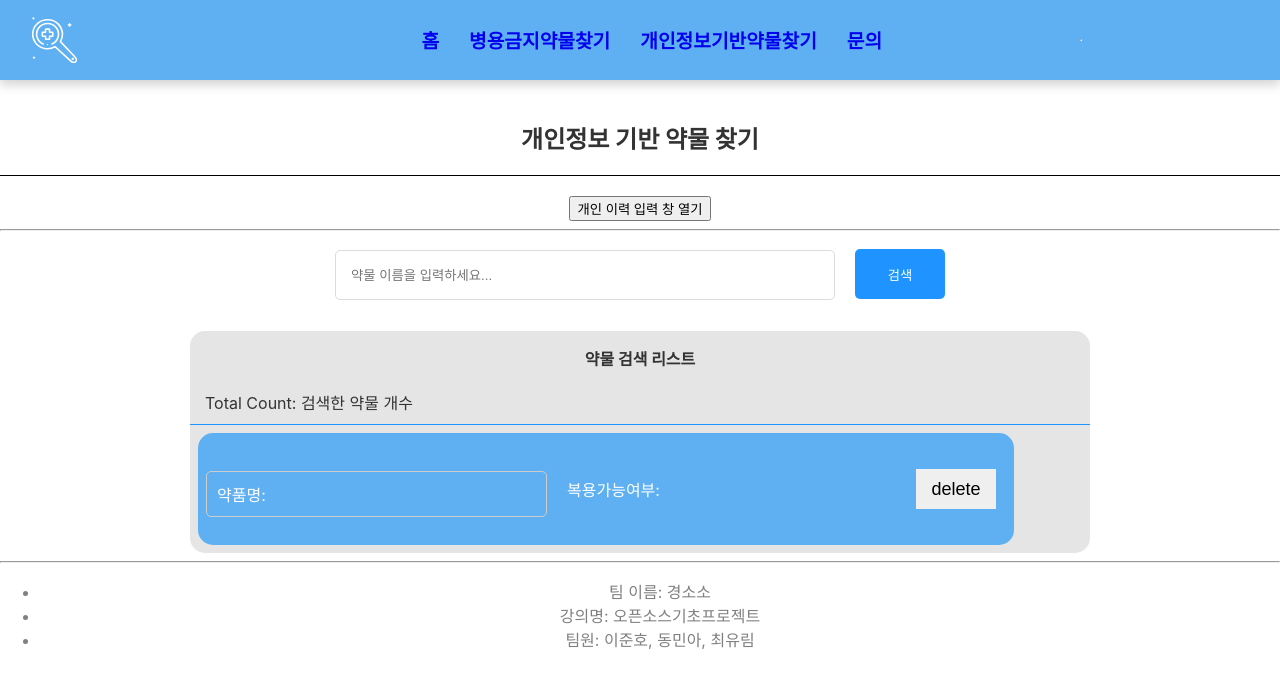
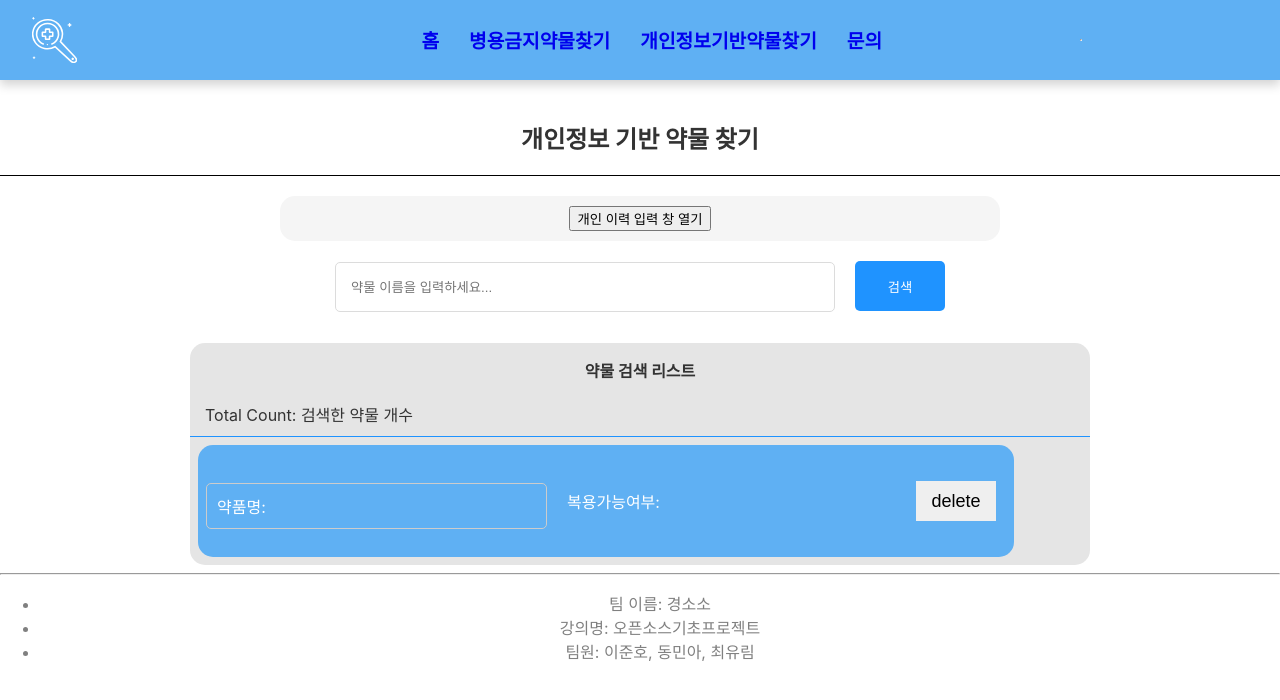
Before and after one commit to LovellR/GSS_Project, a React (Create React App) app in the folder oss-project/: page /detail in a window 1280 px wide. Shown: the top 700 px of the page. Built offline with nearby package versions, Linux system fonts and the light colour scheme.

Commit message:
스타일링

```diff
--- a/oss-project/src/JS/Detail.js
+++ b/oss-project/src/JS/Detail.js
@@ -2,6 +2,8 @@ import { React, useState } from 'react';
 import PersonalEditor from './PersonalEditor';
 import PersonalList from './PersonalList';
 import User from './User';
+
+import "./css/Detail.css";
 
 const Detail = () => {
     const [visible, setVisible] = useState(false);
@@ -9,14 +11,13 @@ const Detail = () => {
     return (
         <div>
             <h2>개인정보 기반 약물 찾기</h2>
-            <div>
+            <div className='input_personal'>
                 <button onClick={() => {
                     setVisible(!visible);
                 }}
                 >
                     {visible ? "개인 이력 입력 창 닫기" : "개인 이력 입력 창 열기"}
                 </button>
-                <hr />
                 {visible && <User />}
             </div>
             <PersonalEditor />
--- /dev/null
+++ b/oss-project/src/JS/css/Detail.css
@@ -0,0 +1,7 @@
+.input_personal {
+    background-color: rgb(245, 245, 245);
+    width: 700px;
+    margin: 10px auto;
+    padding: 10px;
+    border-radius: 15px;
+}
```
